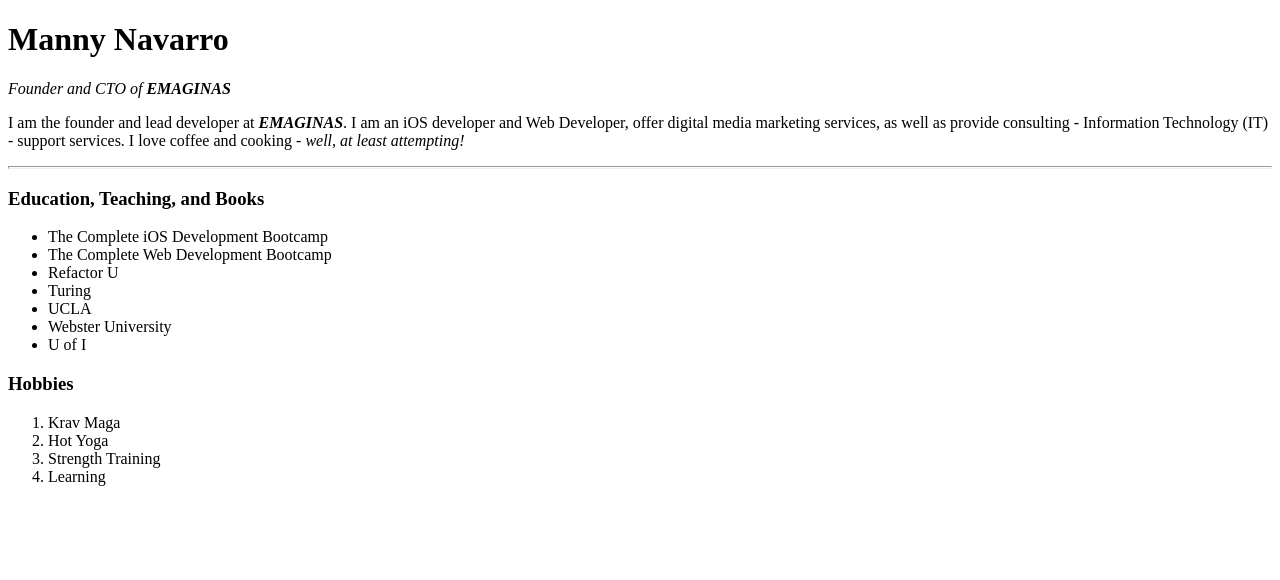
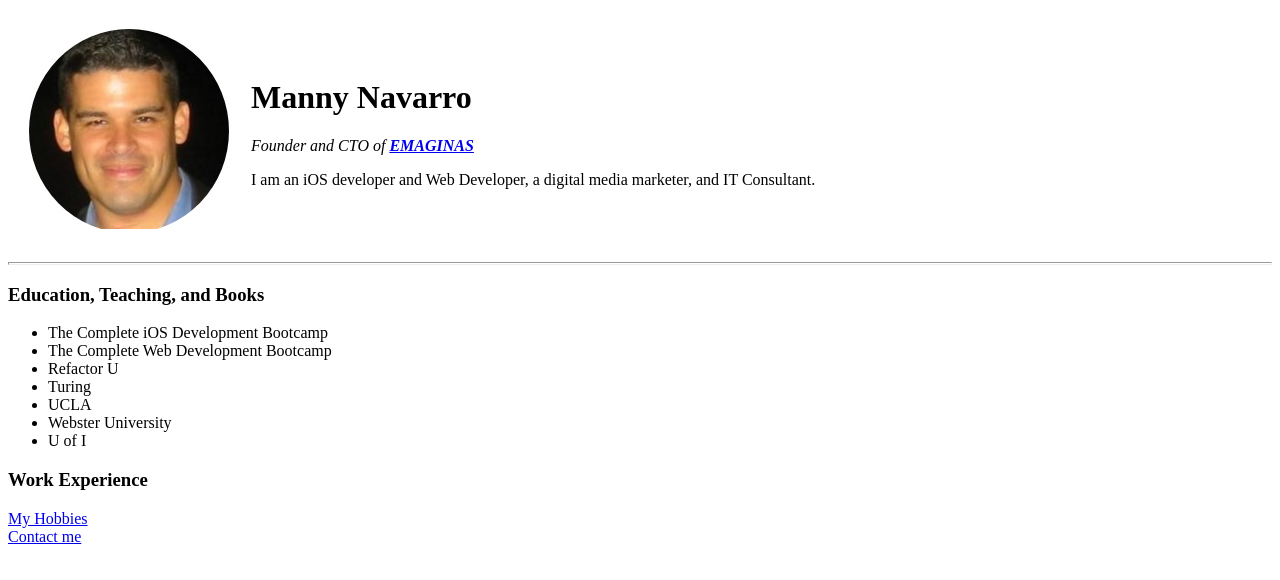
Before and after one commit to gomav/BrewDevCp, a plain HTML site: page HTML - Personal Site/index.html in a window 1280 px wide. Drawn offline with Linux system fonts and the light colour scheme.

Commit message:
reviewing html and elements

```diff
--- a/HTML - Personal Site/index.html
+++ b/HTML - Personal Site/index.html
@@ -7,17 +7,20 @@
 </head>
 
 <body>
-  <h1>Manny Navarro</h1>
-  <p><em>Founder and CTO of <strong>EMAGINAS</strong></em></p>
-  <p>
-    I am the founder and lead developer at <em><strong>EMAGINAS</strong></em>. I am an iOS developer and
-    Web Developer, offer digital media marketing services, as well as provide consulting -
-    Information Technology (IT) - support services. I love coffee and cooking - <em>well, at least attempting!</em>
-  </p>
+  <table cellspacing="20">
+    <tr>
+      <td><img src="images/manny.jpeg" alt="Manny Profile Picture"></td>
+      <td><h1>Manny Navarro</h1>
+        <p><em>Founder and CTO of <strong><a href="http://emaginas.com">EMAGINAS</a></strong></em></p>
+        <p>I am an iOS developer and Web Developer, a digital media marketer, and IT Consultant.
+        </p>
+      </td>
+    </tr>
+  </table>
   <hr size="3" noshadow>
   <h3>Education, Teaching, and Books</h3>
   <ul>
-     <li>The Complete iOS Development Bootcamp</li>
+    <li>The Complete iOS Development Bootcamp</li>
     <li>The Complete Web Development Bootcamp</li>
     <li>Refactor U</li>
     <li>Turing</li>
@@ -25,13 +28,11 @@
     <li>Webster University</li>
     <li>U of I</li>
   </ul>
-  <h3>Hobbies</h3>
-  <ol type="1">
-      <li>Krav Maga</li>
-      <li>Hot Yoga</li>
-      <li>Strength Training</li>
-      <li>Learning</li>
-  </ol>
+  <h3>Work Experience</h3>
+  <a  href="hobbies.html">My Hobbies</a>
+  <br>
+  <a href="contact.html">Contact me</a>
+
 </body>
 
 </html>
```
Also changed, not shown: HTML - Personal Site/contact.html (added, +18 -0 lines), HTML - Personal Site/hobbies.html (added, +20 -0 lines), HTML - Personal Site/images/manny.jpeg (added).
